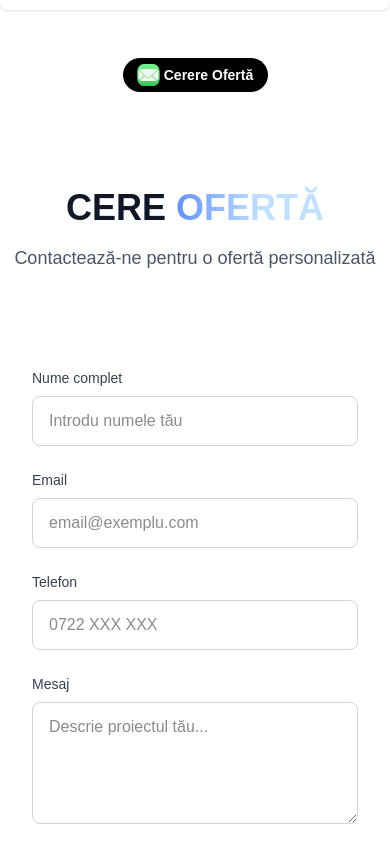
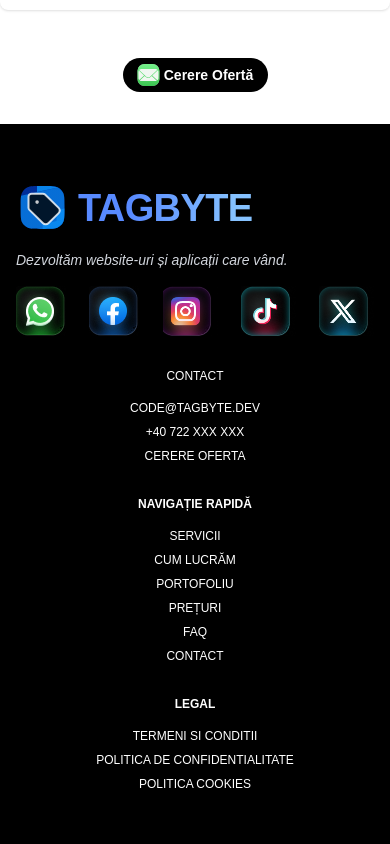
Before and after one commit to cmaxdev/tagbyte-fe, a Next.js app: page / in a window 390 px wide. Shown: the part 5020-5864 px from the top of the page. Built offline with nearby package versions, Linux system fonts and the light colour scheme.

Commit message:
remove contact section

```diff
--- a/src/app/page.tsx
+++ b/src/app/page.tsx
@@ -43,7 +43,7 @@ export default function Home() {
         <FAQSection />
 
         {/* Contact Form Section */}
-        <section id="cerere-oferta" className="py-16 lg:py-24">
+        {/* <section id="cerere-oferta" className="py-16 lg:py-24">
           <div className="text-center mb-16">
             <h2 className="text-4xl lg:text-5xl font-bold mb-4">
               <span className="text-gray-900">CERE</span>
@@ -116,7 +116,7 @@ export default function Home() {
               </button>
             </form>
           </div>
-        </section>
+        </section> */}
       </div>
 
       {/* Footer */}
```
